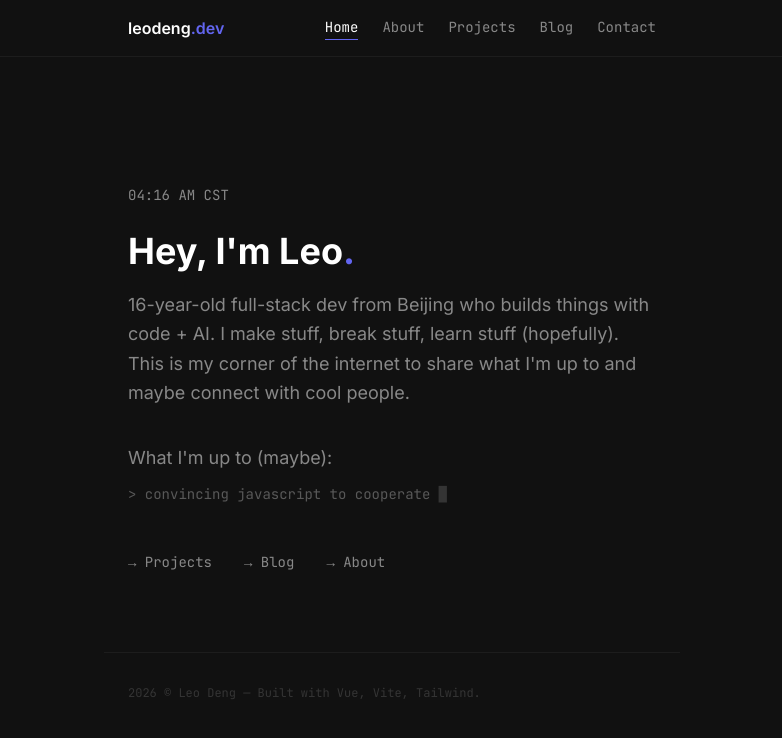
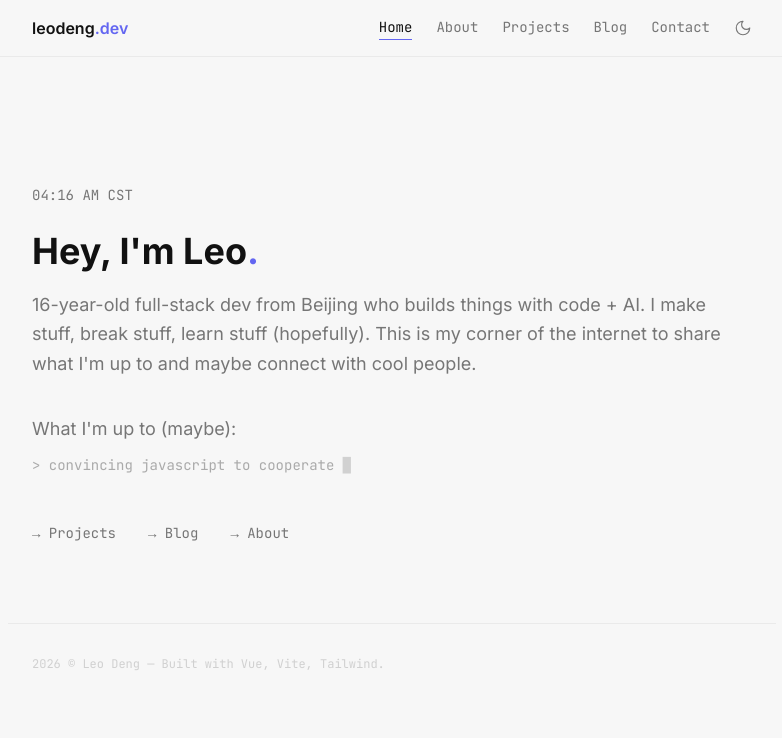
Before and after one commit to leodenglovescode/leodeng.dev, a Vue app: page / in a window 1280 px wide. Shown: the top 738 px of the page, without its empty margins (248-1030 px from the left). Built offline with nearby package versions, Linux system fonts and the light colour scheme.

Commit message:
feat: add dark/light mode toggle
Theme tokens in style.css switch via a .dark class on <html>, toggled
from the navbar and persisted to localStorage. Inline script in
index.html applies the saved/system preference before paint.

```diff
--- a/index.html
+++ b/index.html
@@ -1,6 +1,13 @@
 <!doctype html>
-<html lang="en">
+<html lang="en" class="dark">
   <head>
+    <script>
+      (function () {
+        var stored = localStorage.getItem('theme');
+        var dark = stored ? stored === 'dark' : !window.matchMedia('(prefers-color-scheme: light)').matches;
+        document.documentElement.classList.toggle('dark', dark);
+      })();
+    </script>
     <meta charset="UTF-8" />
     <link rel="icon" type="image/svg+xml" href="/favicon.svg" />
     <meta name="viewport" content="width=device-width, initial-scale=1.0" />
--- a/src/App.vue
+++ b/src/App.vue
@@ -4,14 +4,14 @@ import Navbar from './components/Navbar.vue'
 
 <template>
   <Navbar />
-  <main class="max-w-xl mx-auto px-6">
+  <main class="max-w-3xl mx-auto px-6">
     <RouterView v-slot="{ Component }">
       <Transition name="fade" mode="out-in">
         <component :is="Component" />
       </Transition>
     </RouterView>
   </main>
-  <footer class="max-w-xl mx-auto px-6 py-8 border-t border-white/5">
+  <footer class="max-w-3xl mx-auto px-6 py-8 border-t border-fg/5">
     <p class="text-xs text-muted/30 font-mono">
       2026 © Leo Deng — Built with Vue, Vite, Tailwind.
     </p>
--- a/src/components/Navbar.vue
+++ b/src/components/Navbar.vue
@@ -1,9 +1,10 @@
 <script setup>
-import { ref } from 'vue'
+import { ref, onMounted } from 'vue'
 import { useRoute } from 'vue-router'
 
 const route = useRoute()
 const menuOpen = ref(false)
+const isDark = ref(true)
 
 const navLinks = [
   { label: 'Home',     path: '/' },
@@ -17,18 +18,28 @@ function isActive(path) {
   if (path === '/') return route.path === '/'
   return route.path.startsWith(path)
 }
+
+function toggleTheme() {
+  isDark.value = !isDark.value
+  document.documentElement.classList.toggle('dark', isDark.value)
+  localStorage.setItem('theme', isDark.value ? 'dark' : 'light')
+}
+
+onMounted(() => {
+  isDark.value = document.documentElement.classList.contains('dark')
+})
 </script>
 
 <template>
-  <nav class="sticky top-0 z-50 border-b border-white/5 bg-[#111]">
-    <div class="max-w-xl mx-auto px-6 h-14 flex items-center justify-between">
+  <nav class="sticky top-0 z-50 border-b border-fg/5 bg-bg">
+    <div class="max-w-3xl mx-auto px-6 h-14 flex items-center justify-between">
 
-      <RouterLink to="/" class="font-semibold text-white hover:text-accent transition-colors" @click="menuOpen = false">
+      <RouterLink to="/" class="font-semibold text-fg hover:text-accent transition-colors" @click="menuOpen = false">
         leodeng<span class="text-accent">.dev</span>
       </RouterLink>
 
       <!-- Desktop links -->
-      <div class="hidden sm:flex gap-6">
+      <div class="hidden sm:flex items-center gap-6">
         <RouterLink
           v-for="link in navLinks"
           :key="link.path"
@@ -36,15 +47,45 @@ function isActive(path) {
           :class="[
             'text-sm font-mono transition-colors pb-0.5 border-b',
             isActive(link.path)
-              ? 'text-white border-accent'
-              : 'text-muted hover:text-white border-transparent'
+              ? 'text-fg border-accent'
+              : 'text-muted hover:text-fg border-transparent'
           ]"
         >{{ link.label }}</RouterLink>
+
+        <button
+          class="text-muted hover:text-fg transition-colors"
+          @click="toggleTheme"
+          :aria-label="isDark ? 'Switch to light mode' : 'Switch to dark mode'"
+        >
+          <svg v-if="isDark" viewBox="0 0 24 24" class="w-[18px] h-[18px]" fill="none" stroke="currentColor" stroke-width="1.5" stroke-linecap="round" stroke-linejoin="round">
+            <circle cx="12" cy="12" r="4"/>
+            <path d="M12 2v2M12 20v2M4.93 4.93l1.41 1.41M17.66 17.66l1.41 1.41M2 12h2M20 12h2M6.34 17.66l-1.41 1.41M19.07 4.93l-1.41 1.41"/>
+          </svg>
+          <svg v-else viewBox="0 0 24 24" class="w-[18px] h-[18px]" fill="none" stroke="currentColor" stroke-width="1.5" stroke-linecap="round" stroke-linejoin="round">
+            <path d="M12 3a6 6 0 0 0 9 9 9 9 0 1 1-9-9Z"/>
+          </svg>
+        </button>
       </div>
+
+      <!-- Mobile controls -->
+      <div class="sm:hidden flex items-center gap-4">
+        <button
+          class="text-muted hover:text-fg transition-colors"
+          @click="toggleTheme"
+          :aria-label="isDark ? 'Switch to light mode' : 'Switch to dark mode'"
+        >
+          <svg v-if="isDark" viewBox="0 0 24 24" class="w-[18px] h-[18px]" fill="none" stroke="currentColor" stroke-width="1.5" stroke-linecap="round" stroke-linejoin="round">
+            <circle cx="12" cy="12" r="4"/>
+            <path d="M12 2v2M12 20v2M4.93 4.93l1.41 1.41M17.66 17.66l1.41 1.41M2 12h2M20 12h2M6.34 17.66l-1.41 1.41M19.07 4.93l-1.41 1.41"/>
+          </svg>
+          <svg v-else viewBox="0 0 24 24" class="w-[18px] h-[18px]" fill="none" stroke="currentColor" stroke-width="1.5" stroke-linecap="round" stroke-linejoin="round">
+            <path d="M12 3a6 6 0 0 0 9 9 9 9 0 1 1-9-9Z"/>
+          </svg>
+        </button>
 
         <!-- Mobile hamburger -->
         <button
-        class="sm:hidden text-muted hover:text-white transition-colors"
+          class="text-muted hover:text-fg transition-colors"
           @click="menuOpen = !menuOpen"
           aria-label="Toggle menu"
         >
@@ -56,17 +97,18 @@ function isActive(path) {
           </svg>
         </button>
       </div>
+    </div>
 
     <!-- Mobile menu -->
-    <div v-if="menuOpen" class="sm:hidden border-t border-white/5">
-      <div class="max-w-xl mx-auto px-6 py-4 flex flex-col gap-1">
+    <div v-if="menuOpen" class="sm:hidden border-t border-fg/5">
+      <div class="max-w-3xl mx-auto px-6 py-4 flex flex-col gap-1">
         <RouterLink
           v-for="link in navLinks"
           :key="link.path"
           :to="link.path"
           :class="[
             'text-sm font-mono py-2 transition-colors',
-            isActive(link.path) ? 'text-white' : 'text-muted'
+            isActive(link.path) ? 'text-fg' : 'text-muted'
           ]"
           @click="menuOpen = false"
         >{{ link.label }}</RouterLink>
--- a/src/pages/About.vue
+++ b/src/pages/About.vue
@@ -34,7 +34,7 @@
           'linux', 'prompt engineering', 'self-hosting',
           'typescript', 'tailwind', 'next.js', 'esp32', 'homeassistant'
         ]" :key="s"
-          class="text-xs font-mono px-3 py-1.5 rounded-full border border-white/8 text-muted/80 hover:text-white hover:border-accent/30 transition-all cursor-default"
+          class="text-xs font-mono px-3 py-1.5 rounded-full border border-fg/8 text-muted/80 hover:text-fg hover:border-accent/30 transition-all cursor-default"
         >{{ s }}</span>
       </div>
     </section>
--- a/src/pages/Blog.vue
+++ b/src/pages/Blog.vue
@@ -16,10 +16,10 @@ const posts = getAllPosts()
         v-for="post in posts"
         :key="post.slug"
         :to="`/blog/${post.slug}`"
-        class="group flex items-start justify-between gap-6 py-5 border-b border-white/5 hover:border-accent/20 transition-colors"
+        class="group flex items-start justify-between gap-6 py-5 border-b border-fg/5 hover:border-accent/20 transition-colors"
       >
         <div>
-          <h3 class="text-white font-semibold group-hover:text-accent transition-colors mb-1">{{ post.title }}</h3>
+          <h3 class="text-fg font-semibold group-hover:text-accent transition-colors mb-1">{{ post.title }}</h3>
           <p v-if="post.description" class="text-sm text-muted">{{ post.description }}</p>
         </div>
         <span class="text-xs font-mono text-muted/40 shrink-0 mt-1">{{ post.date }}</span>
--- a/src/pages/Contact.vue
+++ b/src/pages/Contact.vue
@@ -39,11 +39,11 @@ const links = [
         :href="link.url"
         target="_blank"
         rel="noopener noreferrer"
-        class="group flex items-center justify-between py-4 border-b border-white/5 hover:border-accent/20 transition-colors"
+        class="group flex items-center justify-between py-4 border-b border-fg/5 hover:border-accent/20 transition-colors"
       >
         <div class="flex items-center gap-3">
           <span class="w-4 h-4 text-muted/50 group-hover:text-accent transition-colors shrink-0" v-html="link.icon" />
-          <span class="text-muted group-hover:text-white transition-colors">{{ link.label }}</span>
+          <span class="text-muted group-hover:text-fg transition-colors">{{ link.label }}</span>
         </div>
         <span class="text-xs font-mono text-muted/30 group-hover:text-accent transition-colors">↗</span>
       </a>
--- a/src/pages/Home.vue
+++ b/src/pages/Home.vue
@@ -41,7 +41,7 @@ onMounted(() => {
   <header class="pt-20 sm:pt-32 pb-20">
     <p class="text-muted text-sm font-mono mb-6">{{ time }} CST</p>
 
-    <h1 class="text-3xl sm:text-4xl font-bold text-white leading-tight mb-4">
+    <h1 class="text-3xl sm:text-4xl font-bold text-fg leading-tight mb-4">
       Hey, I'm Leo<span class="text-accent">.</span>
     </h1>
 
@@ -55,13 +55,13 @@ onMounted(() => {
     </p>
 
     <div class="flex gap-8 mt-12">
-      <RouterLink to="/projects" class="text-sm font-mono text-muted hover:text-white transition-colors">
+      <RouterLink to="/projects" class="text-sm font-mono text-muted hover:text-fg transition-colors">
         → Projects
       </RouterLink>
-      <RouterLink to="/blog" class="text-sm font-mono text-muted hover:text-white transition-colors">
+      <RouterLink to="/blog" class="text-sm font-mono text-muted hover:text-fg transition-colors">
         → Blog
       </RouterLink>
-      <RouterLink to="/about" class="text-sm font-mono text-muted hover:text-white transition-colors">
+      <RouterLink to="/about" class="text-sm font-mono text-muted hover:text-fg transition-colors">
         → About
       </RouterLink>
     </div>
--- a/src/pages/NotFound.vue
+++ b/src/pages/NotFound.vue
@@ -1,6 +1,6 @@
 <template>
   <div class="pt-20 sm:pt-32 pb-20 flex flex-col items-start">
-    <p class="text-8xl font-mono font-bold text-white/5 mb-6 select-none">404</p>
+    <p class="text-8xl font-mono font-bold text-fg/5 mb-6 select-none">404</p>
     <p class="text-muted mb-8">This page doesn't exist.</p>
     <RouterLink to="/" class="text-sm font-mono text-accent hover:underline underline-offset-4">
       ← Go home
--- a/src/style.css
+++ b/src/style.css
@@ -1,14 +1,26 @@
 @import "tailwindcss";
 @import "highlight.js/styles/github-dark.css";
+
+@custom-variant dark (&:where(.dark, .dark *));
 
 @theme {
   --color-accent: #6366f1;
   --color-accent-soft: #818cf8;
+  --color-bg: #f7f7f7;
+  --color-surface: #fff;
+  --color-muted: #767676;
+  --color-fg: #111;
+  --color-text: #333;
+  --font-sans: "Inter", ui-sans-serif, system-ui, sans-serif;
+  --font-mono: "JetBrains Mono", ui-monospace, monospace;
+}
+
+.dark {
   --color-bg: #111;
   --color-surface: #191919;
   --color-muted: #888;
-  --font-sans: "Inter", ui-sans-serif, system-ui, sans-serif;
-  --font-mono: "JetBrains Mono", ui-monospace, monospace;
+  --color-fg: #fff;
+  --color-text: #ccc;
 }
 
 html { scroll-behavior: smooth; }
@@ -16,8 +28,9 @@ html { scroll-behavior: smooth; }
 body {
   font-family: var(--font-sans);
   background: var(--color-bg);
-  color: #ccc;
+  color: var(--color-text);
   -webkit-font-smoothing: antialiased;
+  transition: background-color 0.2s ease, color 0.2s ease;
 }
 
 ::selection {
@@ -31,12 +44,12 @@ a {
 }
 
 .prose {
-  color: #aaa;
+  color: var(--color-muted);
   font-size: 15px;
   line-height: 1.8;
 }
 .prose h2 {
-  color: #fff;
+  color: var(--color-fg);
   font-size: 1.1rem;
   font-weight: 600;
   margin-top: 2rem;
```
Also changed, not shown: src/pages/BlogPost.vue (+4 -4 lines), src/pages/Projects.vue (+21 -21 lines), 1 other file (tests, documents, lock files or other folders). Lines whose indentation alone changed are shown as unchanged.
